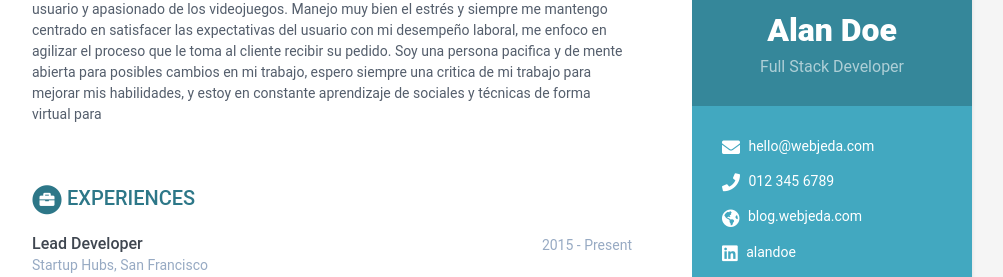
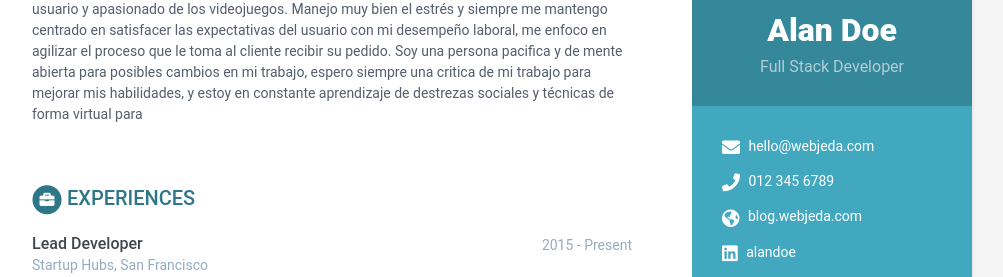
Before and after one commit to KevinC99/good-birch-4e19a, a Jekyll site: the page built from index.html, in a window 1280 px wide and 900 px high. Shown: the part 162-439 px from the top of the window, without its empty margins (168-1171 px from the left). Built offline with Jekyll 4.4.1, drawn with Linux system fonts in a browser that asks for light colours; some of the changed text lies outside the part shown.

Commit message:
data.yml: updated summary in career-profile

```diff
--- a/_data/data.yml
+++ b/_data/data.yml
@@ -40,7 +40,7 @@ career-profile:
     proceso que le toma al cliente recibir su pedido. Soy una persona pacifica y
     de mente abierta para posibles cambios en mi trabajo, espero siempre una
     critica de mi trabajo para mejorar mis habilidades, y estoy en constante
-    aprendizaje de  sociales y técnicas de forma virtual para
+    aprendizaje de destrezas sociales y técnicas de forma virtual para
 education:
   - degree: MSc in Computer Science
     university: University of London
```
